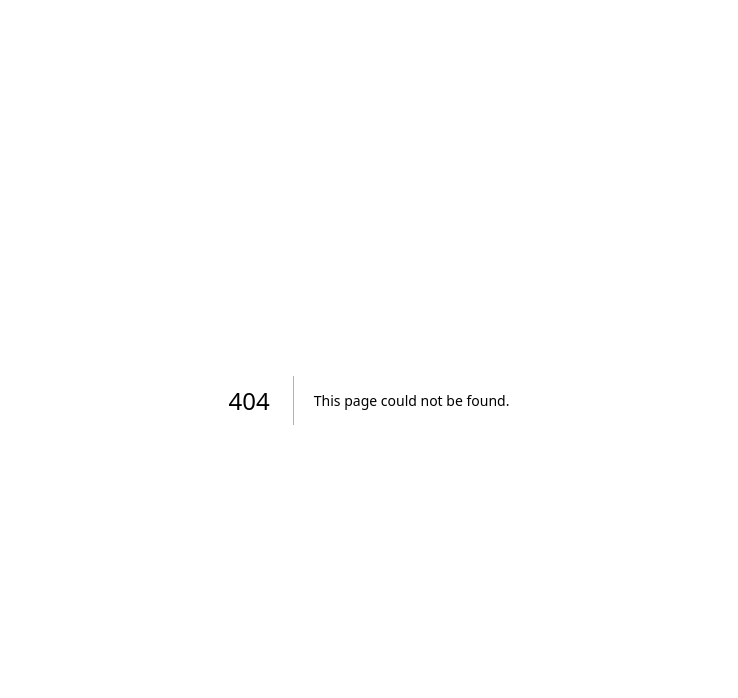
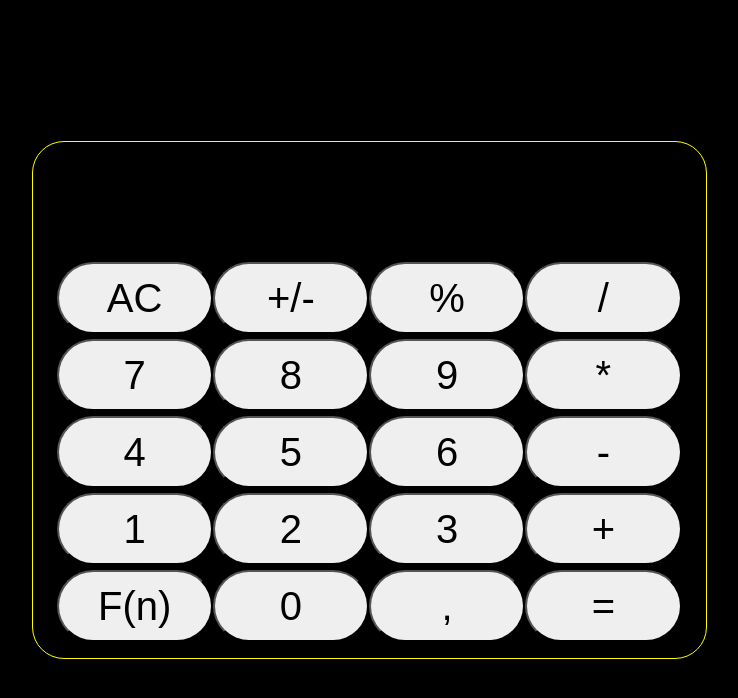
Before and after one commit to Axanii/fronta, a Next.js app: page /calculator in a window 1280 px wide. Before the commit this address had no page. Shown: the top 698 px of the page, without its empty margins (271-1009 px from the left). Built offline with nearby package versions, Linux system fonts and the light colour scheme.

Commit message:
added styles for calculator grid, added functions to handle input on keyboard

```diff
--- /dev/null
+++ b/app/calculator/CalculatorGrid.tsx
@@ -0,0 +1,144 @@
+"use client";
+
+import { useState, useRef, useEffect } from "react";
+import style from "./calculator.module.scss";
+
+// interface CalcGridProps {
+//   addition: () => void;
+//   subtraction: () => void;
+//   division: () => void;
+//   multiplication: () => void;
+// }
+
+const CalcGrid: React.FC = () => {
+  const [value, setValue] = useState("");
+  const inputRef = useRef<HTMLInputElement>(null);
+
+  const handleChange = (e: React.ChangeEvent<HTMLInputElement>) => {
+    // Allow only numbers
+    const val = e.target.value;
+    if (/^\d*$/.test(val)) setValue(val);
+  };
+
+  const handleButtonClick = (num: string) => {
+    setValue((prev) => (prev === "" ? num : prev + num));
+  };
+
+
+
+  useEffect(() => {
+    inputRef.current?.focus();
+  }, []);
+
+
+  useEffect(() => {
+  const isEditable = (el: Element | null) =>
+    !!el &&
+    (el.tagName === 'INPUT' ||
+     el.tagName === 'TEXTAREA' ||
+     (el as HTMLElement).isContentEditable);
+
+  const onKeyDown = (e: KeyboardEvent) => {
+    const active = document.activeElement;
+
+    // If user is typing inside an editable element, let that element handle it
+    if (isEditable(active)) return;
+
+    // Prevent the browser going back on Backspace when not focused in an input
+    if (e.key === 'Backspace') {
+      e.preventDefault();
+      setValue((prev) => (prev.length > 1 ? prev.slice(0, -1) : '0'));
+      return;
+    }
+
+    // Evaluate on Enter or NumpadEnter
+    if (e.key === 'Enter' || e.key === 'NumpadEnter') {
+      e.preventDefault();
+      return;
+    }
+
+    // Allow numbers/operators even when input isn't focused
+    if (/^[0-9+\-*/.]$/.test(e.key)) {
+      e.preventDefault();
+      setValue((prev) => (prev === '0' ? e.key : prev + e.key));
+      return;
+    }
+
+    // Optional: support decimal comma globally
+    if (e.key === ',') {
+      e.preventDefault();
+      setValue((prev) => (prev === '0' ? '.' : prev + '.'));
+      return;
+    }
+  };
+
+  window.addEventListener('keydown', onKeyDown);
+  return () => window.removeEventListener('keydown', onKeyDown);
+}, [setValue]);
+  return (
+    <div className={style.container}>
+      <input
+        ref={inputRef}
+        value={value}
+        autoFocus
+        type="text"
+        pattern="[0-9]*"
+        inputMode="numeric"
+        className={style.screen}
+        onChange={handleChange}
+      />
+
+      <section className={style.grid}>
+        <section className={style.basicFuncs}>
+          <button onClick={() => setValue("")} className={style.ac}>
+            {"AC"}
+          </button>
+          <button
+            onClick={() => handleButtonClick("-")}
+            className={style.plusminus}
+          >
+            +/-
+          </button>
+          <button
+            onClick={() => handleButtonClick("%")}
+            className={style.percent}
+          >
+            %
+          </button>
+          <button
+            onClick={() => handleButtonClick("/")}
+            className={style.division}
+          >
+            /
+          </button>
+        </section>
+        <section className={style.upperRow}>
+          <button onClick={() => handleButtonClick("7")}>7</button>
+          <button onClick={() => handleButtonClick("8")}>8</button>
+          <button onClick={() => handleButtonClick("9")}>9</button>
+          <button onClick={() => handleButtonClick("*")}>*</button>
+        </section>
+        <section className={style.middleRow}>
+          <button onClick={() => handleButtonClick("4")}>4</button>
+          <button onClick={() => handleButtonClick("5")}>5</button>
+          <button onClick={() => handleButtonClick("6")}>6</button>
+          <button onClick={() => handleButtonClick("-")}>-</button>
+        </section>
+        <section className={style.lowerRow}>
+          <button onClick={() => handleButtonClick("1")}>1</button>
+          <button onClick={() => handleButtonClick("2")}>2</button>
+          <button onClick={() => handleButtonClick("3")}>3</button>
+          <button onClick={() => handleButtonClick("+")}>+</button>
+        </section>
+        <section className={style.lastRow}>
+          <button>F(n)</button>
+          <button onClick={() => handleButtonClick("0")}>0</button>
+          <button onClick={() => handleButtonClick(",")}>,</button>
+          <button>=</button>
+        </section>
+      </section>
+    </div>
+  );
+};
+
+export default CalcGrid;
--- /dev/null
+++ b/app/calculator/calculator.module.scss
@@ -0,0 +1,51 @@
+.page {
+  height: 100vh;
+  width: 100vw;
+  background-color: black;
+  display: grid;
+  justify-content: center;
+  align-items: center;
+}
+
+.container {
+  border: 1px solid yellow;
+  padding: 1rem 1.5rem;
+  border-radius: 2rem;
+  .screen {
+    color: white;
+    background-color: transparent;
+    border: none;
+    margin-bottom: 1rem;
+    text-align: right;
+    font-size: 3rem;
+    padding-top: 2rem;
+     min-width: 5rem;
+     &:focus {
+      outline: none;
+     } // to fit the screen to the width of buttons
+  }
+  .grid {
+    display: grid;
+    grid-template-rows: repeat(4, 1fr);
+    gap: 5px;
+    .basicFuncs,
+    .upperRow,
+    .middleRow,
+    .lowerRow,
+    .lastRow {
+      display: grid;
+      grid-template-columns: repeat(4, 1fr);
+      height: auto;
+      width: auto;
+      > * {
+        // all elements within sections.
+        cursor: pointer;
+        min-height: 4.5rem;
+        min-width: 4.5rem; // AC button has more width on smaller screens, makes buttons look uneven
+        font-size: 2.5rem;
+        text-align: center;
+        border-radius: 999px;
+      }
+    }
+  }
+}
--- /dev/null
+++ b/app/calculator/page.tsx
@@ -0,0 +1,12 @@
+import CalcGrid from "./CalculatorGrid";
+import style from "./calculator.module.scss"
+
+const CalculatorPage = () => {
+  return (
+    <div className={style.page}>
+      <CalcGrid />
+    </div>
+  );
+};
+
+export default CalculatorPage;
--- a/app/layout.tsx
+++ b/app/layout.tsx
@@ -24,12 +24,10 @@ export default function RootLayout({
 }>) {
   return (
     <html lang="en">
-
       <body
         className={`${geistSans.variable} ${geistMono.variable} antialiased`}
       >
         {children}
-
       </body>
     </html>
   );
```
Also changed, not shown: app/page.tsx (+7 -7 lines), app/styles/landingPageStyles.module.scss (+33 -21 lines).
